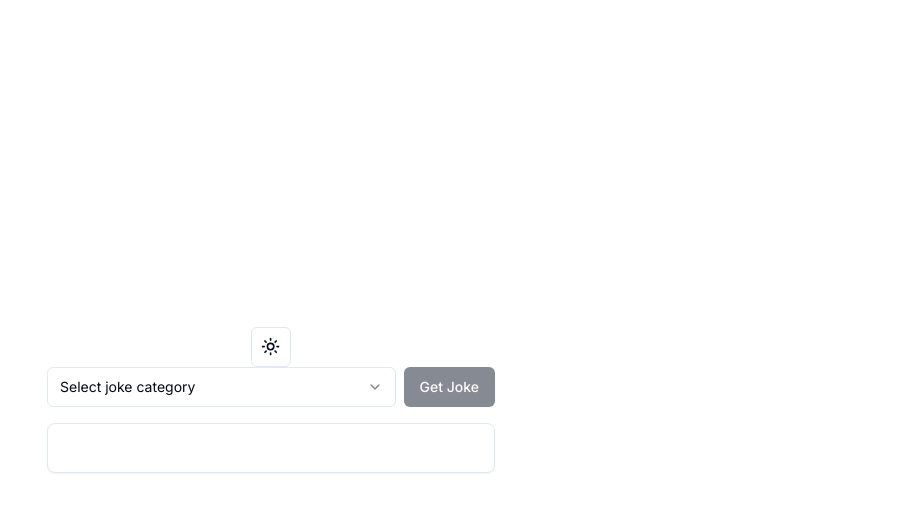
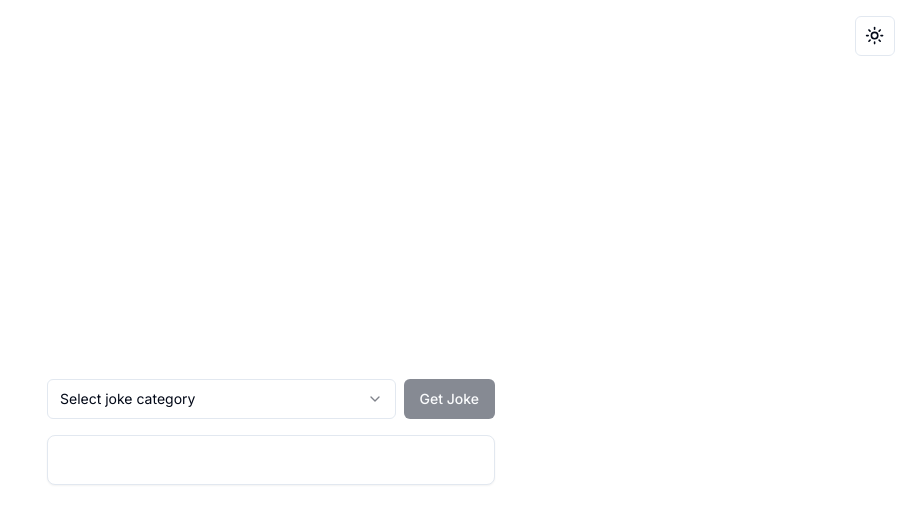
Before and after one commit to iamRyuu/Jokes-APP, a Next.js app: page / in a window 1280 px wide. Shown: the top 524 px of the page, without its empty margins (369-1280 px from the left). Built offline with nearby package versions, Linux system fonts and the light colour scheme.

Commit message:
change styles for get a static header

```diff
--- a/app/page.tsx
+++ b/app/page.tsx
@@ -1,12 +1,16 @@
 import JokeGenerator from "@/components/JokeGenerator";
 import { ModeToggle } from "@/components/mode-toggle";
-import Image from "next/image";
 
 export default function Home() {
   return (
-    <main className="flex min-h-screen flex-col items-center justify-center py-2">
-      <ModeToggle />
-      <JokeGenerator />
+    <main className="flex min-h-screen flex-col">
+      <header className="w-full fixed top-0 left-0 p-4 flex justify-end">
+        <ModeToggle />
+      </header>
+
+      <div className="flex-grow flex items-center justify-center mt-16">
+        <JokeGenerator />
+      </div>
     </main>
   );
 }
```
